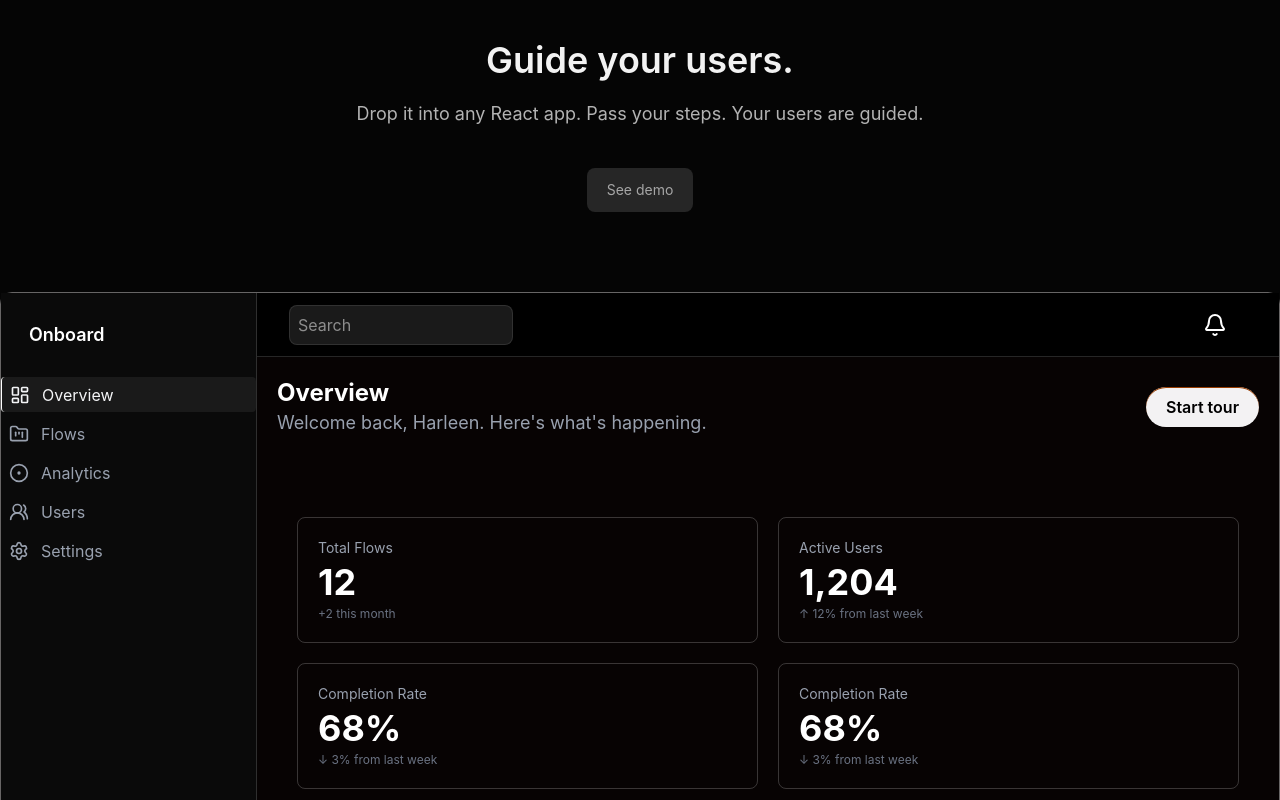
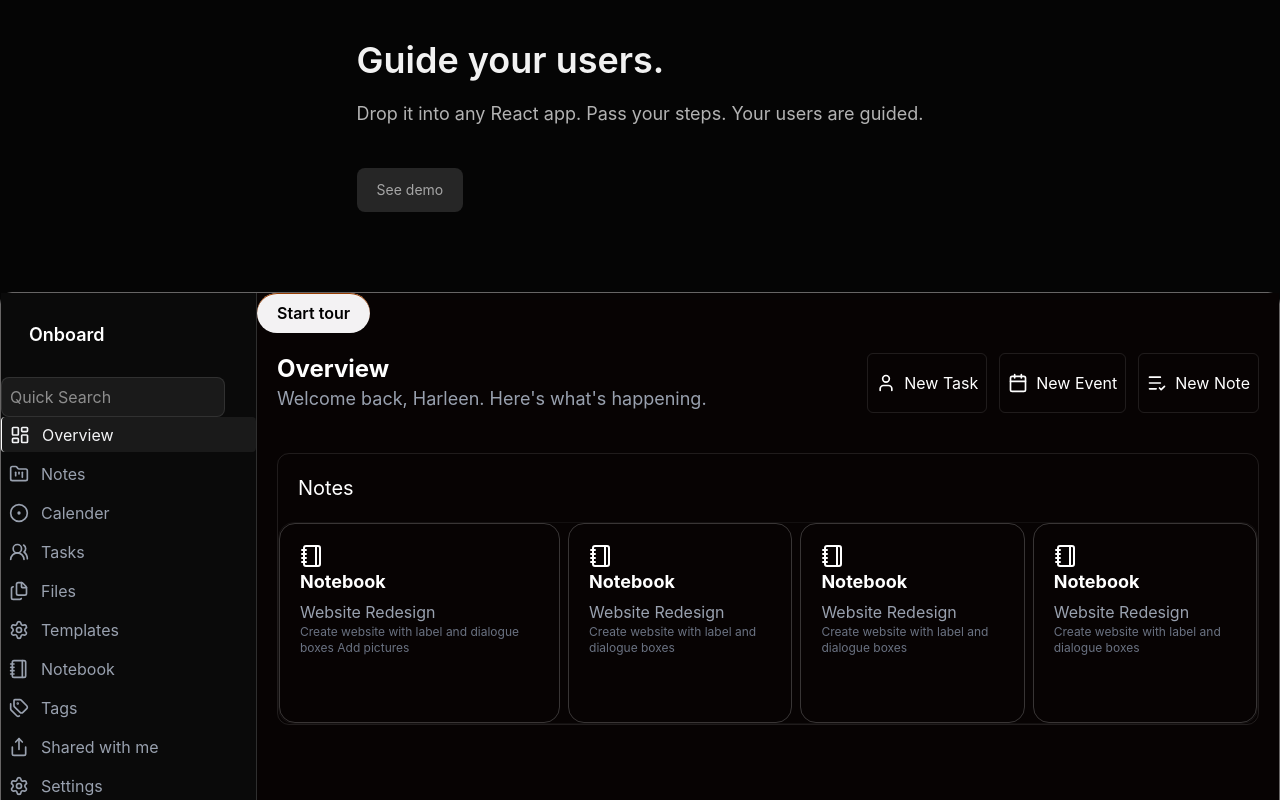
Before and after one commit to harlleenn/Onboard, a React (Vite) app: page / in a window 1280 px wide. Shown: the top 800 px of the page. Built offline with nearby package versions, Linux system fonts and the light colour scheme.

Commit message:
changed content

```diff
--- a/src/demo/LandingPage.jsx
+++ b/src/demo/LandingPage.jsx
@@ -10,9 +10,9 @@ import DocSection from "./components/Dashboard/main-content/InfoSection/DocSecti
 export default function LandingPage({onStartTour,tourActive,setTourActive} ) {
   return (
     <div className=" bg-[hsl(0,0%,2%)] relative  flex flex-col overflow-x-auto items-center "  >
-      <div className="text-center text-white p-5" >
+      <div className="text-left text-white p-5" >
         <div className="  flex flex-col p-5 gap-5 ">
-          <div className="text-2xl sm:text-xl md:text-4xl font-semibold text-[hsl(0,0%,95%)]">
+          <div className="text-2xl sm:text-xl md:text-4xl text-left font-semibold text-[hsl(0,0%,95%)]">
             Guide your users.
           </div>
           <div className="text-sm sm:text-md md:text-lg text-[hsl(0,0%,70%)]">
@@ -37,7 +37,7 @@ export default function LandingPage({onStartTour,tourActive,setTourActive} ) {
         <div className=" flex ">
           <Sidebar />
           <div className="flex-1 flex-col w-full">
-            <Navbar />
+            {/* <Navbar /> */}
             <Content onStartTour={onStartTour} />
           </div>
         </div>
--- a/src/demo/components/Dashboard/Content.jsx
+++ b/src/demo/components/Dashboard/Content.jsx
@@ -1,6 +1,7 @@
 import React from "react";
 import Card from "./main-content/table-content/Card";
 import Table from "./main-content/table-content/Table";
+import { Calendar, ListCheck, User } from "lucide-react";
 
 export default function Content({ onStartTour }) {
     const flows = [
@@ -9,22 +10,14 @@ export default function Content({ onStartTour }) {
   {id:3,  name: "Mobile Walkthorugh", status: "Draft", users: "150 MB", completion: "30%" },
 ]
 const btnItems = [
-   {id:1 , name: "Dashboard",  },
-  { id:2, name: "Projects" },
-  {id:3,  name: "Views" },
-   {id:4,  name: "Issues" },
+   {id:1 , name: "New Task", icon: <User width={20}/>  },
+  { id:2, name: "New Event",icon : <Calendar width={20}/> },
+  {id:3,  name: "New Note", icon : <ListCheck width={20}/> },
+  //  {id:4,  name: "Issues" },
 ]
   return (
     <div className="bg-[hsl(0,45%,2%)] flex flex-col flex-1 " data-theme="dark">
     {/* i added flex here */}
-
-      <div className="flex flex-col gap-10 md:flex-row md:justify-between p-5">
-        <div className="flex flex-col">
-          <div className="text-white font-bold text-xl md:text-2xl">Overview</div>
-          <div className="text-gray-400 text-sm md:text-lg">
-            Welcome back, Harleen. Here's what's happening.
-          </div>
-        </div>
 
         <div className="flex  md:items-center" id="start-tour">
           <button
@@ -34,45 +27,55 @@ const btnItems = [
             Start tour
           </button>
         </div>
+      <div className="flex flex-col gap-10 md:flex-row md:justify-between p-5">
+        <div className="flex flex-col">
+          <div className="text-white font-bold text-xl md:text-2xl">Overview</div>
+          <div className="text-gray-400 text-sm md:text-lg">
+            Welcome back, Harleen. Here's what's happening.
+          </div>
+        </div>
+       <div className="flex gap-3 flex-row overflow-x-auto ">
+    {btnItems.map((item) => (
+      <button
+        key={item.id}
+        className=" flex gap-2 justify-center items-center px-2 py-1 text-sm md:text-base
+         text-white border border-white/10 rounded-md whitespace-nowrap hover:bg-white/10 transition"
+      >
+        {item.icon}
+        {item.name}
+      </button>
+    ))}
+  </div>
+
       </div>
+<div className=" m-5 rounded-xl border-1 border-white/10">
+  <div className="text-xl  p-5">Notes</div>
+  <div className="flex flex-row gap-2 rounded-2xl border-1 border-white/5">
+      <Card
+        notebook="Notebook"
+        title="Website Redesign"
+        todo="Create website with label and dialogue boxes
+        Add pictures" />
+        <Card
+        notebook="Notebook"
+        title="Website Redesign"
+        todo="Create website with label and dialogue boxes" />
+             <Card
+        notebook="Notebook"
+        title="Website Redesign"
+        todo="Create website with label and dialogue boxes" />
+                <Card
+        notebook="Notebook"
+        title="Website Redesign"
+        todo="Create website with label and dialogue boxes" />
+  </div>
+</div>
 
-       <div
-        className="mt-5 p-4 md:p-10 gap-3 md:gap-5 grid grid-cols-2  w-full max-w-full rounded-2xl  "id="stats"
-      >
-        <Card
-        number="12"
-        title="Total Flows"
-        sublabel="+2 this month" />
-        <Card
-          number="1,204"
-          title="Active Users"
-          sublabel="↑ 12% from last week"
-        />
-        <Card
-          number="68%"
-          title="Completion Rate"
-          sublabel="↓ 3% from last week"
-        />
-         <Card
-          number="68%"
-          title="Completion Rate"
-          sublabel="↓ 3% from last week"
-        />
-      </div>
 
      <div className="flex flex-1 mt-5 flex-col p-5" id="flows-table">
 
 
-  <div className="flex gap-3 overflow-x-auto pb-2">
-    {btnItems.map((item) => (
-      <button
-        key={item.id}
-        className="px-4 py-1.5 text-sm md:text-base text-white border border-white/10 rounded-md whitespace-nowrap hover:bg-white/10 transition"
-      >
-        {item.name}
-      </button>
-    ))}
-  </div>
+
 
 
   <div className="mt-4 overflow-x-auto">
--- a/src/demo/components/Dashboard/Navbar.jsx
+++ b/src/demo/components/Dashboard/Navbar.jsx
@@ -2,39 +2,22 @@ import { Bell,Moon, Sun } from "lucide-react";
 import React, { useState } from "react";
 // import './theme.css'
 export default function Navbar() {
-  // const [active,setActive] = useState(false)
-  // const handleTheme = () => {
-  //   setActive((prev) => !prev)
-  //    const currentTheme = document.body.getAttribute('data-theme')
-  //   const newTheme = currentTheme === "dark" ? "light" : "dark"
-  //   document.body.setAttribute('data-theme', newTheme)
-  //   console.log(newTheme)
-  //   console.log(currentTheme)
-  // }
-  // const changeTheme = document.getElementById('theme-toggle')
-  // changeTheme.addEventListener('click', () => {
 
-  // });
 
   return (
     <div className="bg-[hsl(0,0%,0%)]  flex-1
      h-14 md:h-16 border-b border-white/15 p-2 md:p-3" >
-      <div className="flex flex-row justify-between h-full px-2 md:px-5 gap-3">
+      {/* <div className="flex flex-row justify-between h-full px-2 md:px-5 gap-3">
 
-        <div id="search" className="flex-1 md:flex min-h-0">
-          <input
-            placeholder="Search"
-            className="h-9 md:h-10 w-full max-w-full md:w-56 p-2 rounded-lg bg-[hsl(0,0%,10%)] text-white border border-white/10 text-sm md:text-base"
-          />
-        </div>
+
 
         <div className=" hidden md:flex md:flex-row  md:gap-5 justify-center items-center">
           <Bell className="w-5 h-5 md:w-6 md:h-6 text-white" />
         <button id='theme-toggle'  className="bg-amber-10 text-white">
           {/* {active ? <Sun/> : <Moon/>} */}
-          </button>
+          {/* </button>
         </div>
-      </div>
+      </div> */}
     </div>
   );
 }
--- a/src/demo/components/Dashboard/Sidebar.jsx
+++ b/src/demo/components/Dashboard/Sidebar.jsx
@@ -5,25 +5,46 @@ import {
   CircleDot,
   Settings,
   Users2,
+  Notebook,
+  TagsIcon,
+  ShareIcon,
+  HelpCircle,
+  FilesIcon
+
 } from "lucide-react";
-
 
 export default function Sidebar() {
   const [active, setActive] = useState("Overview");
   const items = [
     { id: 1, title: "Overview", icon: <LayoutDashboard width={20} /> },
-    { id: 2, title: "Flows", icon: <FolderKanban width={20} /> },
-    { id: 3, title: "Analytics", icon: <CircleDot width={20} /> },
-    { id: 4, title: "Users", icon: <Users2 width={20} /> },
-    { id: 5, title: "Settings", icon: <Settings width={20} /> },
+    { id: 2, title: "Notes", icon: <FolderKanban width={20} /> },
+    { id: 3, title: "Calender", icon: <CircleDot width={20} /> },
+    { id: 4, title: "Tasks", icon: <Users2 width={20} /> },
+    { id: 5, title: "Files", icon: <FilesIcon width={20} /> },
+    { id: 6, title: "Templates", icon: <Settings width={20} /> },
+    { id: 7, title: "Notebook", icon: <Notebook width={20} /> },
+    { id: 8, title: "Tags", icon: <TagsIcon width={20} /> },
+    { id: 9, title: "Shared with me", icon: <ShareIcon width={20} /> },
+    { id: 10, title: "Settings", icon: <Settings width={20} /> },
+    { id: 8, title: "Help center", icon: <HelpCircle width={20} /> },
   ];
   return (
-
-      <div
+    <div
       className="bg-[hsl(0,0%,4%)] border-r border-white/15
-      hidden md:inline-block  md:w-56 lg:w-64 " id="sideBar"  data-theme="dark" >
-      <h1 className="text-white pl-2 text-base md:text-lg font-semibold p-5 md:p-7">Onboard</h1>
-      <div className="flex flex-col gap-1"  >
+      hidden md:inline-block  md:w-56 lg:w-64 "
+      id="sideBar"
+      data-theme="dark"
+    >
+      <h1 className="text-white pl-2 text-base md:text-lg font-semibold p-5 md:p-7">
+        Onboard
+      </h1>
+        <div id="search" className="flex-1 md:flex min-h-0">
+          <input
+            placeholder="Quick Search "
+            className="h-9 md:h-10 w-full max-w-full md:w-56 p-2 rounded-lg bg-[hsl(0,0%,10%)] text-white border border-white/10 text-sm md:text-base"
+          />
+        </div>
+      <div className="flex flex-col gap-1">
         {items.map((item) => (
           <div
             key={item.id}
@@ -38,9 +59,5 @@ export default function Sidebar() {
         ))}
       </div>
     </div>
-
-
-
-
   );
 }
--- a/src/demo/components/Dashboard/main-content/table-content/Card.jsx
+++ b/src/demo/components/Dashboard/main-content/table-content/Card.jsx
@@ -1,14 +1,23 @@
+import { Notebook } from 'lucide-react'
 import React from 'react'
 
-export default function Card({title, sublabel, number }) {
+export default function Card({notebook, title, todo}) {
   return (
-    <div className='flex flex-col  min-w-0' >
-        <div className=" text-white rounded-lg flex flex-col border-1 border-white/20 justify-center p-5  h-auto md:h- min-w-0  ">
-            <p className="text-gray-400 text-sm mb-1">{title}</p>
-        <h1  className="text-white text-4xl font-bold mb-1">{number}</h1>
-        <p className="text-gray-500 text-xs">{sublabel}</p>
+    <div className=' h-50'>
+          <div className='flex flex-row   rounded-2xl h-full   border-1 border-white/20  hover:bg-[#2c2b2bdf] ' >
+        <div className=" text-white rounded-lg flex flex-col p-5  ">
+          <div className='flex flex-row'>
+                <Notebook/>
+          </div>
+
+          <h1  className="text-white text-lg font-bold mb-1">{notebook}</h1>
+            <p className="text-gray-400 text-md ">{title}</p>
+
+        <p className="text-gray-500 text-xs">{todo}</p>
       </div>
 
     </div>
+    </div>
+
   )
 }
```
